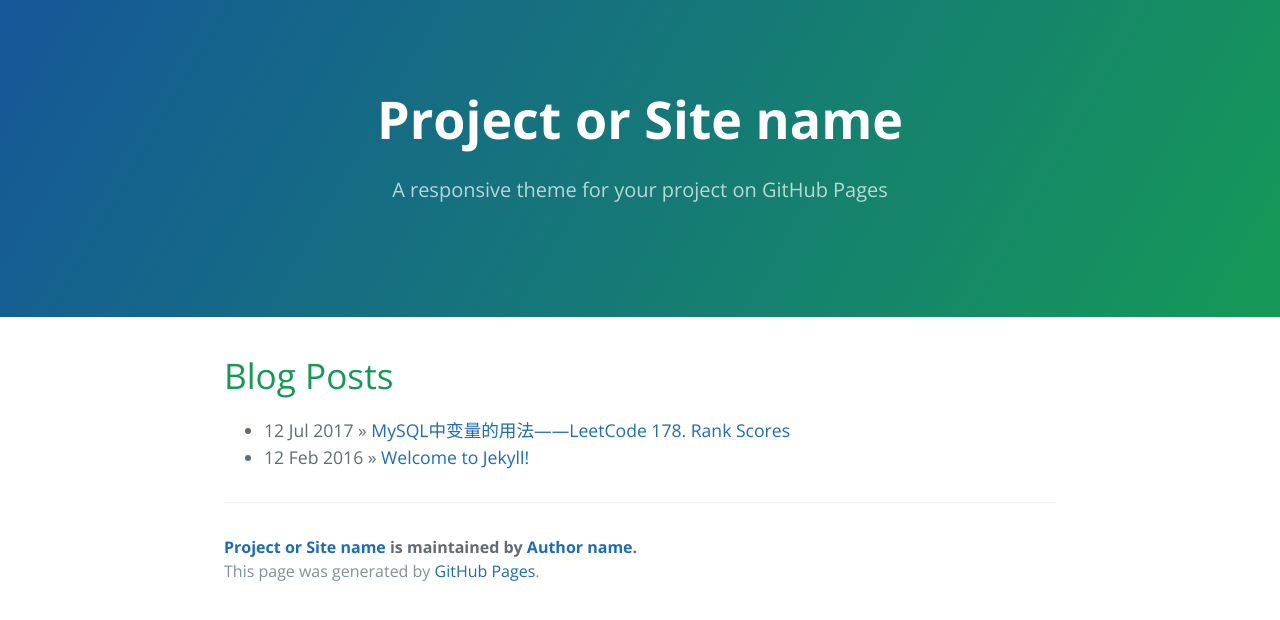
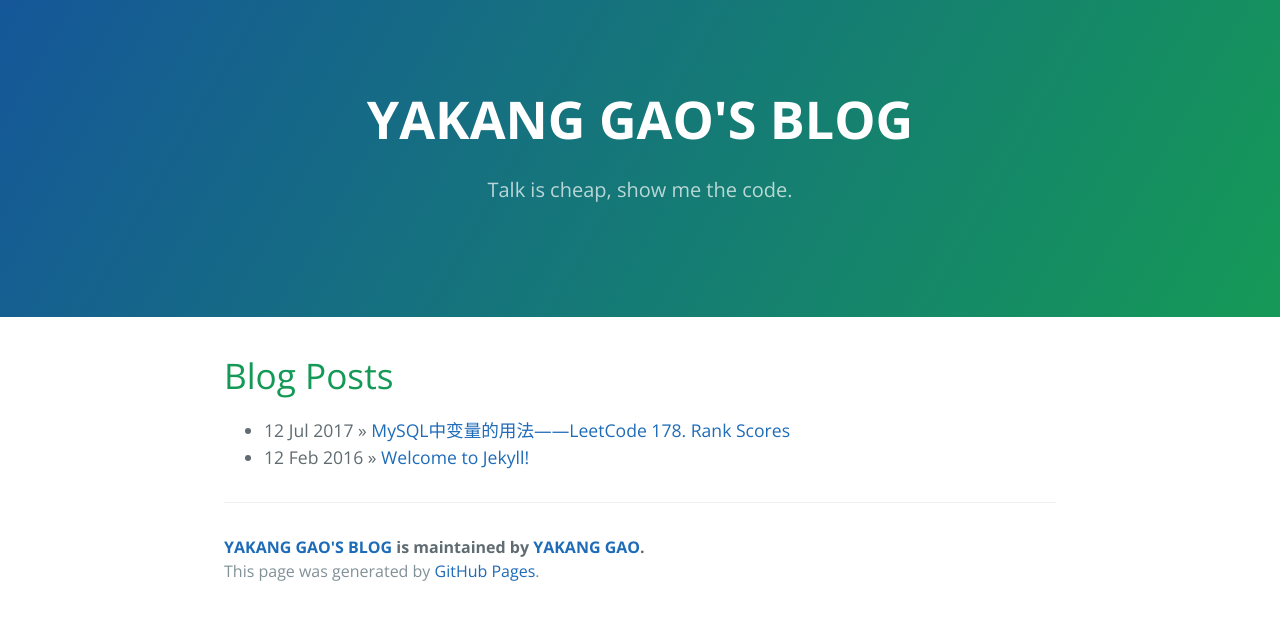
Before and after one commit to rever4433/rever4433.github.io, a Jekyll site: the page built from index.html, in a window 1280 px wide. Shown: the top 620 px of the page. Built offline with Jekyll 4.4.1, drawn with Linux system fonts in a browser that asks for light colours; the list of posts is cut into pages by our own code.

Commit message:
更新了标题和链接

```diff
--- a/_config.yml
+++ b/_config.yml
@@ -1,13 +1,13 @@
 # Setup
-title:        Project or Site name
-tagline:      A responsive theme for your project on GitHub Pages
-baseurl:      ""
+title:        YAKANG GAO'S BLOG
+tagline:      Talk is cheap, show me the code.
+baseurl:      "http://rever4433.github.io"
 paginate:     1
 
 # About/contact
 author:
-  name:       Author name
-  url:        http://yourhomepage.com
+  name:       YAKANG GAO
+  url:        http://gaoyakang.tk
 
 # Gems
 gems:
```
